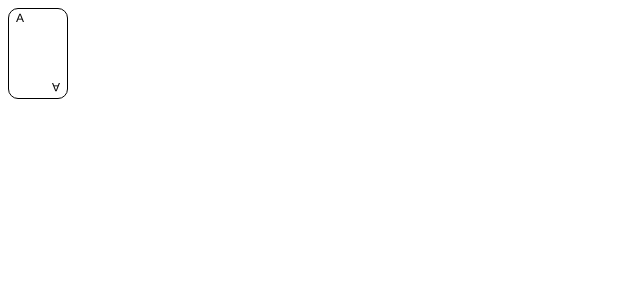
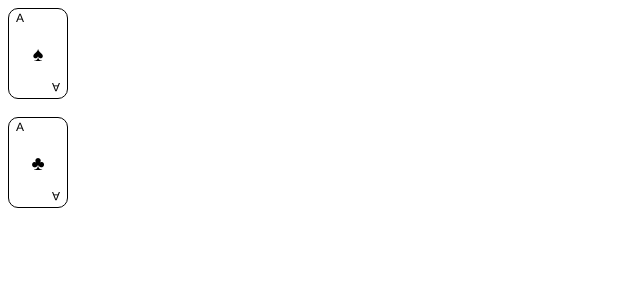
Before and after one commit to t-a1024/sevens, a React (Create React App) app: page / in a window 1280 px wide. Shown: the top 300 px of the page, without its empty margins (0-640 px from the left). Built offline with nearby package versions, Linux system fonts and the light colour scheme.

Commit message:
カードの数字とマークの分離

```diff
--- a/src/App.tsx
+++ b/src/App.tsx
@@ -2,9 +2,15 @@ import  Card  from "./assets/cardCompornents";
 function App() {
   return (
     <div className="App">
-      <Card str={"A"} />
+      <Card str={"A"} mark="♠"/>
+      <br />
+      <Card str={"A"} mark="♣"/>
     </div>
   );
 }
 
 export default App;
+/* スペード：&spades; → ♠ (U+2660)
+クラブ：&clubs; → ♣ (U+2663)
+ダイヤ：&diams; → ♦ (U+2666)
+ハート：&hearts; → ♥ (U+2665) */
--- /dev/null
+++ b/src/assets/A.css
@@ -0,0 +1,23 @@
+.label {
+    height: 100%;
+    width: 100%;
+    position: relative; /* Position to absolute for centering */
+    text-align: center;
+}
+
+.label .text-wrapper {
+    width: 100%;
+    height: 100%;
+    color: #000000;
+    font-family: "Inter-Regular", Helvetica;
+    font-size: 20px;
+    font-weight: 400;
+    height: 20px;
+    line-height: 20px;
+    position: relative;
+    top: 50%;
+    transform: translate(0,-50%);
+    text-align: center;
+    white-space: nowrap;
+    z-index: 100;
+}
--- /dev/null
+++ b/src/assets/A.tsx
@@ -0,0 +1,14 @@
+import React from "react";
+import "./A.css";
+
+interface mark{
+    mark:string
+}
+
+export const ALabel = ({ mark }:mark): JSX.Element => {
+  return (
+    <div className="label">
+      <div className="text-wrapper">{mark}</div>
+    </div>
+  );
+};
--- a/src/assets/cardCompornents.tsx
+++ b/src/assets/cardCompornents.tsx
@@ -1,17 +1,24 @@
 import React from 'react';
 import './card.css';
+import { ALabel } from "./A";
 
 interface CardProps {
-    str: string; // 型をstringに変更
+    str: string;
+    mark:string;
 }
 
-export default function Card({ str }: CardProps) { // 型を指定
+export default function Card({ str,mark }: CardProps) { // 型を指定
   return (
     <div className="card">
       <div className="overlap-group">
         <div className="text-wrapper">{str}</div>
         <div className="div">{str}</div>
-        <div className="group" />
+        <div className="group">
+        <ALabel mark={mark}/>
+        </div>
+        {/* <div className="ALabel-container">
+          <ALabel mark={mark}/>
+        </div> */}
       </div>
     </div>
   );
```
Also changed, not shown: src/assets/card.css (+7 -0 lines).
